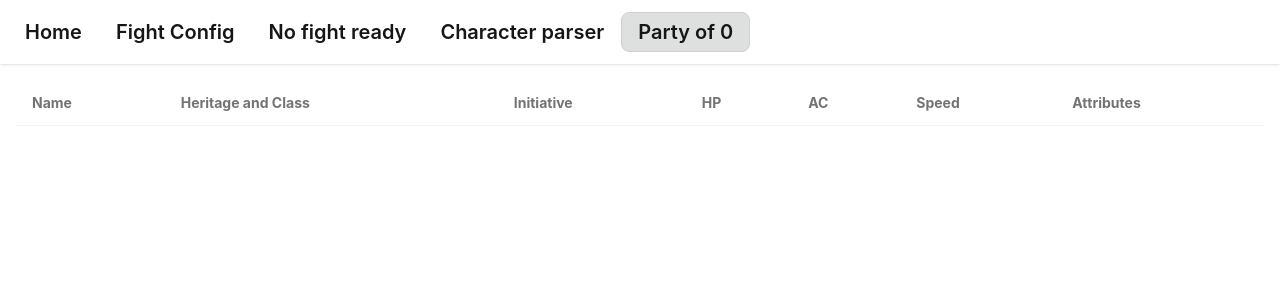
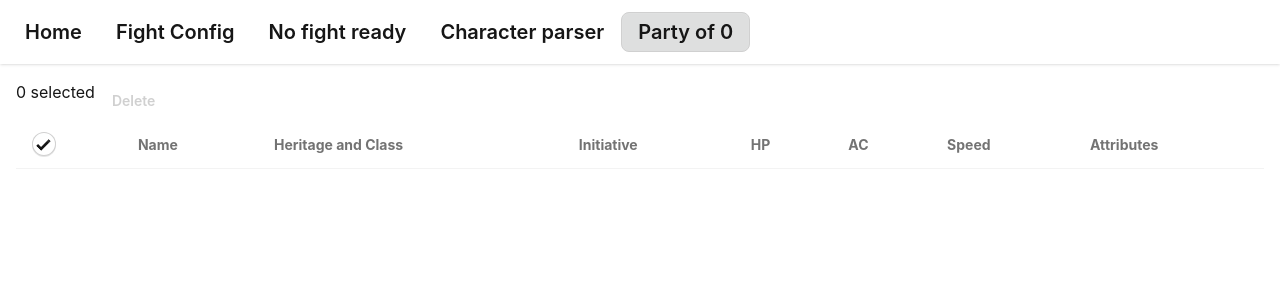
Before and after one commit to CodinFae/dnd-tools, a SvelteKit app: page /party in a window 1280 px wide. Shown: the top 300 px of the page. Built offline with nearby package versions, Linux system fonts and the light colour scheme.

Commit message:
Allow to edit a party

```diff
--- a/src/routes/party/+page.svelte
+++ b/src/routes/party/+page.svelte
@@ -1,13 +1,51 @@
-<script>
-    import {partyStore} from "$lib/stores/party.store.svelte"
+<script lang=ts>
+    import {partyStore, removeCharacter} from "$lib/stores/party.store.svelte"
 	import { feetToSquare } from "$lib/utils/dnd.utils";
 	import { formatModifier, formatAttributeModifier } from "$lib/utils/format.utils";
+
+    const sortedParty = $derived(partyStore.toSorted((a,b) => a.name.localeCompare(b.name)))
+
+    let selectedNames = $state(new Set<string>());
+    const selected = $derived(
+    sortedParty.filter(p => selectedNames.has(p.name))
+);
+
+
+	const toggleSelectedList = (name : string ) => {
+        return () => {
+            if (selectedNames.has(name)) {
+                selectedNames.delete(name);
+            } else {
+                selectedNames.add(name);
+            }
+            selectedNames = new Set(selectedNames);
+        }
+    }
+
+
+    let indeterminateAll = $derived(selectedNames.size > 0 && selectedNames.size < sortedParty.length)
+    let checkedAll = $derived(selectedNames.size >= sortedParty.length)
+
+    const removeSelected = () => {
+        selectedNames.forEach(name => {
+            removeCharacter(name)
+            selectedNames.delete(name)
+        });
+    }
+
 </script>
 
 <div class="overflow-auto">
+    <div class="flex flex-row align-middle justify-items-center">
+        <p>{selected.length} selected</p>
+        <button class="btn btn-ghost btn-error" disabled={selected.length <1} onclick={removeSelected}>Delete</button>
+    </div>
     <table class="table">
         <thead>
             <tr>
+                <th>
+                    <input type="checkbox" class="checkbox" indeterminate="{indeterminateAll}" checked={checkedAll}/>
+                </th>
                 <th>
                     Name
                 </th>
@@ -33,8 +71,13 @@
         </thead>
         <tbody>
 
-        {#each partyStore.toSorted((a,b) => a.name.localeCompare(b.name)) as partyMember}
+        {#each sortedParty as partyMember}
         <tr>
+            <td>
+                <input type="checkbox" class="checkbox"
+                checked={selectedNames.has(partyMember.name)}
+                onclick={toggleSelectedList(partyMember.name)}>
+            </td>
             <td>
                 {partyMember.name}
             </td>
```
